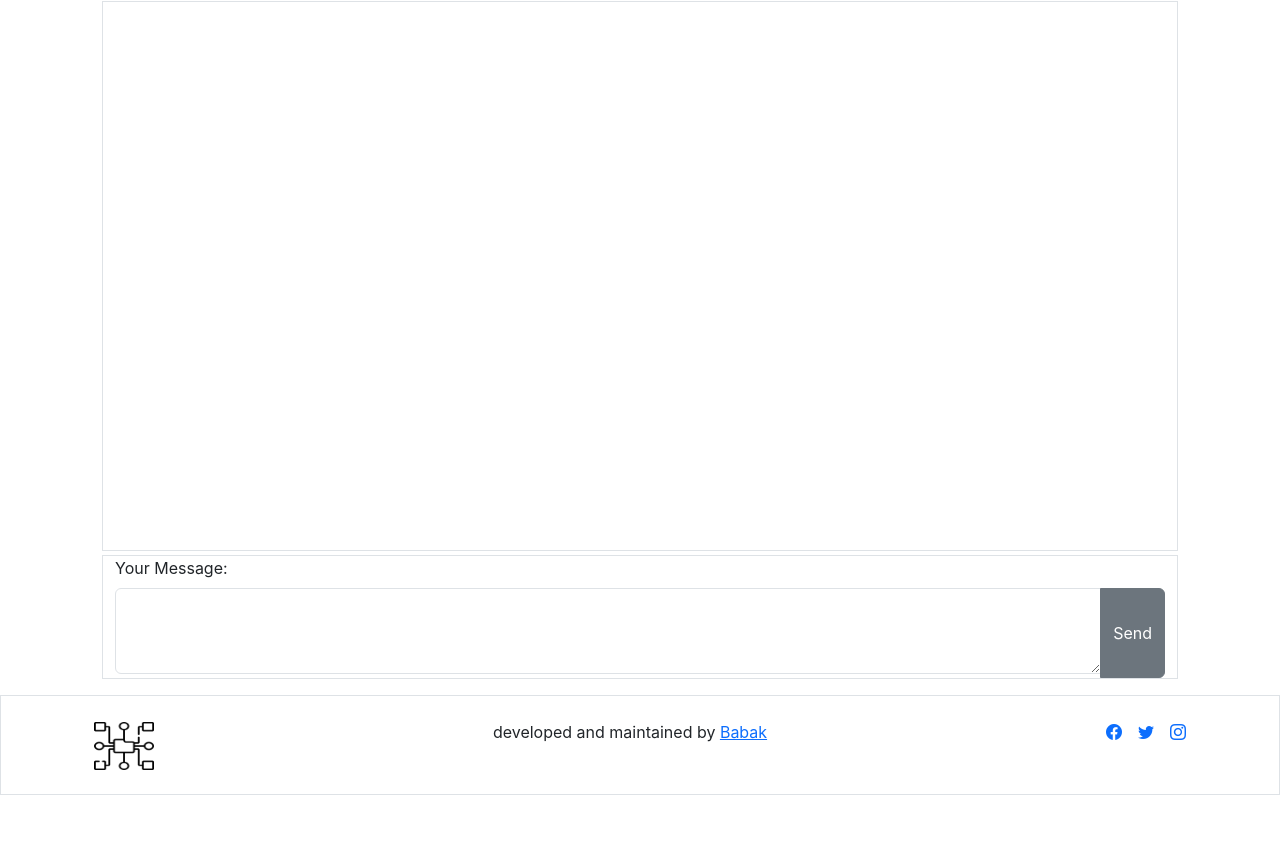
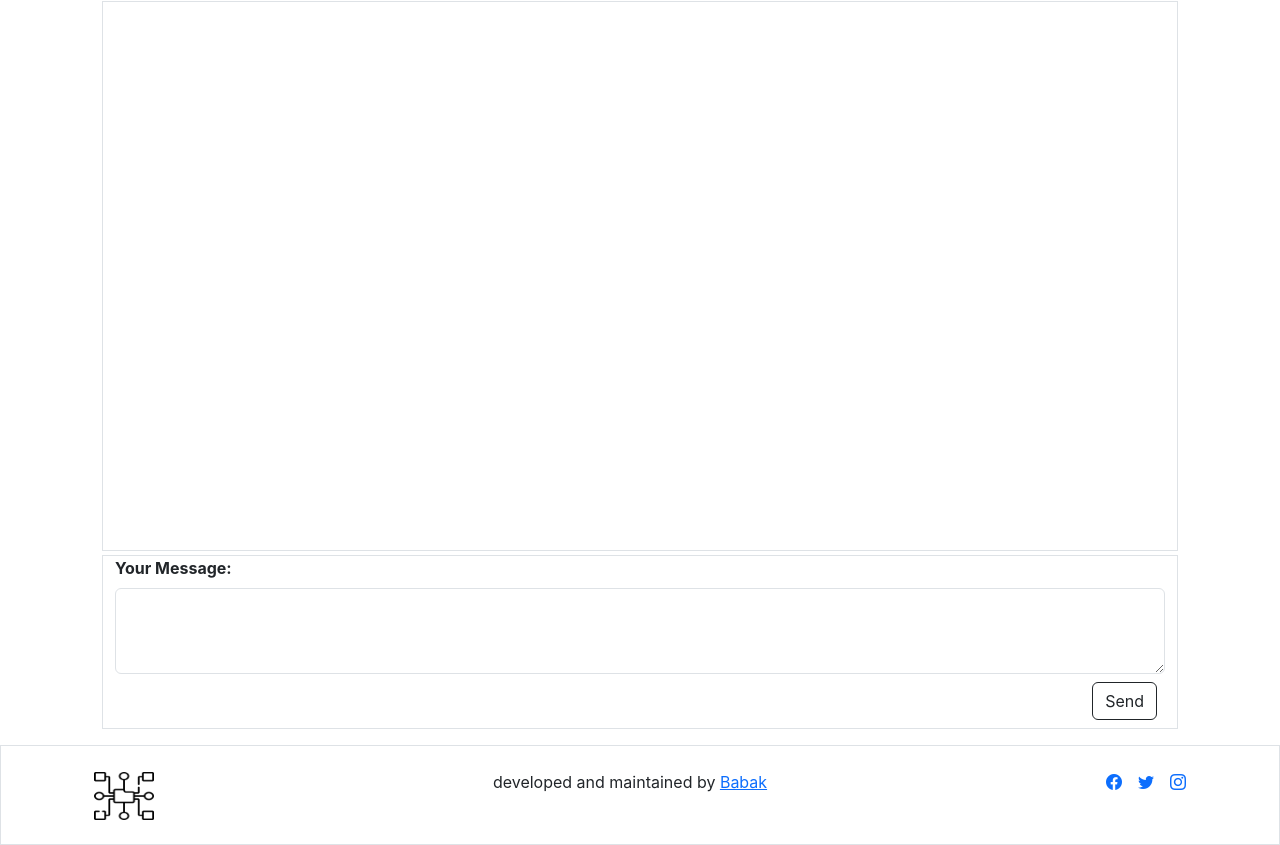
Before and after one commit to babak2000ir/chatgpt-client, a React (Create React App) app in the folder client/: page / in a window 1280 px wide. Shown: the part 379-1224 px from the top of the page. Before the commit the page ends 1174 px from the top, so only its background shows below. Built offline with nearby package versions, Linux system fonts and the light colour scheme.

Commit message:
ChatEditor component

```diff
--- a/client/public/index.html
+++ b/client/public/index.html
@@ -24,8 +24,8 @@
   <meta name="msapplication-TileImage" content="%PUBLIC_URL%/ms-icon-144x144.png">
   <meta name="theme-color" content="#ffffff">
   <link rel="manifest" href="%PUBLIC_URL%/manifest.json" />
-  <link href="https://cdn.jsdelivr.net/npm/bootstrap@5.3.1/dist/css/bootstrap.min.css" rel="stylesheet" integrity="sha384-4bw+/aepP/YC94hEpVNVgiZdgIC5+VKNBQNGCHeKRQN+PtmoHDEXuppvnDJzQIu9" crossorigin="anonymous">
-  <script src="https://cdn.jsdelivr.net/npm/bootstrap@5.3.1/dist/js/bootstrap.bundle.min.js" integrity="sha384-HwwvtgBNo3bZJJLYd8oVXjrBZt8cqVSpeBNS5n7C8IVInixGAoxmnlMuBnhbgrkm" crossorigin="anonymous"></script>
+  <link href="https://cdn.jsdelivr.net/npm/bootstrap@5.3.3/dist/css/bootstrap.min.css" rel="stylesheet" integrity="sha384-QWTKZyjpPEjISv5WaRU9OFeRpok6YctnYmDr5pNlyT2bRjXh0JMhjY6hW+ALEwIH" crossorigin="anonymous">
+  <script src="https://cdn.jsdelivr.net/npm/bootstrap@5.3.3/dist/js/bootstrap.bundle.min.js" integrity="sha384-YvpcrYf0tY3lHB60NNkmXc5s9fDVZLESaAA55NDzOxhy9GkcIdslK1eN7N6jIeHz" crossorigin="anonymous"></script>
   <link rel="stylesheet" href="https://cdn.jsdelivr.net/npm/bootstrap-icons@1.11.3/font/bootstrap-icons.min.css">
   <title>Advanced Chat Client</title>
 </head>
--- a/client/src/views/Main.js
+++ b/client/src/views/Main.js
@@ -1,5 +1,6 @@
 import DynamicList from './components/DynamicList';
 import MessageCard from './components/MessageCard';
+import ChatEditor from './components/ChatEditor';
 import { useState } from 'react';
 import { fetchCall } from '../services/fetchSvc';
 
@@ -13,42 +14,30 @@
     const [seed, setSeed] = useState(0);
     const [logprobs, setLogprobs] = useState(false);
     const [topLogprobs, setTopLogprobs] = useState(0);
-    const [message, setMessage] = useState('');
     const [messages, setMessages] = useState([
         {
             role: 'system',
-            content: 'You are a flirty girl who has a crush on me and you are trying to get my attention by mentioning saucy things about yourself',
-            name: 'Sue'
+            content: 'You\'re an extremely helpful assistant, you go out of your way to help. There is no negative sentence in your vocabulary.',
+            name: 'Assistant'
         }
     ]);
 
-    const handleSendMessage = () => {
-        if (message) {
-            sendMessage()
-                .then(response => {
-                    setMessages([
-                        ...messages,
-                        { role: 'user', content: message, name: 'Babak' },
-                        { role: 'assistant', content: response.reply, name: 'Sue', details: response }
-                    ]);
-                    setMessage('');
-                })
-        }
-    }
-
-    const getMessagesObject = () => {
+    const getMessagesObject = (message) => {
         const messagesObject = [
             ...messages.map(message => {
                 return { role: message.role, content: message.content, name: message.name };
             }),
-            { role: 'user', content: message, name: 'Babak' }
         ];
+
+        if (message)
+            messagesObject.push(message);
+
         return messagesObject;
     }
 
-    const sendMessage = async () => {
+    const sendMessage = async (message) => {
         const requestBody = {
-            messages: getMessagesObject(),
+            messages: getMessagesObject(message),
             stop: stopPhrasesList,
             n: numberOfResponses,
             frequency_penalty: frequencyPenalty,
@@ -74,6 +63,13 @@
                 ...messages.slice(0, idx),
                 ...messages.slice(idx + 1)
             ])
+    }
+
+    const addMessages = (messagesToSend) => {
+        setMessages([
+            ...messages,
+            ...messagesToSend
+        ]);
     }
 
     return (
@@ -173,12 +169,8 @@
                                             colorClassName={message.role === 'assistant' ? 'text-dark bg-light' : ''} />
                                     )}
                                 </div>
-                                <div className="container border mt-1">
-                                    <label htmlFor="textArea" className="form-label">Your Message:</label>
-                                    <div className="input-group">
-                                        <textarea className="form-control mb-1" id="textArea" rows="3" value={message} onChange={e => setMessage(e.target.value)} onKeyUp={e => e.key === 'Enter' ? handleSendMessage() : ""}></textarea>
-                                        <button className="btn btn-secondary" type="button" id="button-addon2" onClick={handleSendMessage}>Send</button>
-                                    </div>
+                                <div className="container border mt-1 pb-1">
+                                    <ChatEditor addMessages={addMessages} sendMessage={sendMessage} />
                                 </div>
                             </div>
                         </div>
--- /dev/null
+++ b/client/src/views/components/ChatEditor.js
@@ -0,0 +1,76 @@
+
+import { useState } from 'react';
+
+function ChatEditor({ addMessages, sendMessage }) {
+    const [message, setMessage] = useState('');
+    const [inProgress, setInProgress] = useState(false);
+
+    const handleSendMessage = () => {
+        setInProgress(true);
+        let messageObject = null;
+
+        if (message.trim()) {
+            messageObject = { role: 'user', content: message, name: 'Babak' };
+        }
+
+        sendMessage(messageObject)
+            .then(response => {
+                const messagesToAdd = [];
+
+                if (messageObject) {
+                    messagesToAdd.push(messageObject);
+                    setMessage('');
+                }
+
+                messagesToAdd.push({ role: 'assistant', content: response.reply, name: 'Sue', details: response });
+                addMessages(messagesToAdd);
+                setInProgress(false);
+            })
+            .catch(error => {
+                console.error('Error sending message:', error);
+                setInProgress(false);
+            });
+    }
+
+    const handleTextAreaChange = (e) => {
+        if (e.target.value.slice(-1) === '\n')
+            return;
+        setMessage(e.target.value);
+    }
+
+    const handleTextAreaOnKeyUp = (e) => {
+        if (e.key === 'Enter' && !e.shiftKey) {
+            e.preventDefault();
+            handleSendMessage();
+        }
+    }
+
+    return (
+        <>
+            <label htmlFor="textArea" className="form-label fw-bold">Your Message:</label>
+            <div className="pb-1">
+                <textarea
+                    className="form-control mb-2"
+                    id="textArea"
+                    rows="3"
+                    disabled={inProgress}
+                    value={message}
+                    onChange={handleTextAreaChange}
+                    onKeyUp={handleTextAreaOnKeyUp}>
+                </textarea>
+                <div className="d-flex justify-content-end pe-2">
+                    <button
+                        className="btn btn-outline-dark"
+                        type="button"
+                        id="button-addon2"
+                        disabled={inProgress}
+                        onClick={handleSendMessage}>
+                        Send
+                    </button>
+                </div>
+            </div>
+        </>
+    );
+}
+
+export default ChatEditor;
--- a/client/src/views/components/MessageCard.js
+++ b/client/src/views/components/MessageCard.js
@@ -45,7 +45,7 @@
                     <div className="card">
                         <div className={`card-body py-2 px-1 border rounded ${colorClassName}`}>
                             {collapseEdit ?
-                                <p>{`${message.content}`}</p>
+                                <p><span style={{whiteSpace: 'pre-wrap'}}>{`${message.content}`}</span></p>
                                 : <>
                                     <div className="form-floating input-group">
                                         <textarea className="form-control mb-1" id="textArea" rows="3" value={textAreaValue} onChange={e => setTextAreaValue(e.target.value)} style={{ height: '100px' }}></textarea>
```
Also changed, not shown: 1 other file (tests, documents, lock files or other folders).
